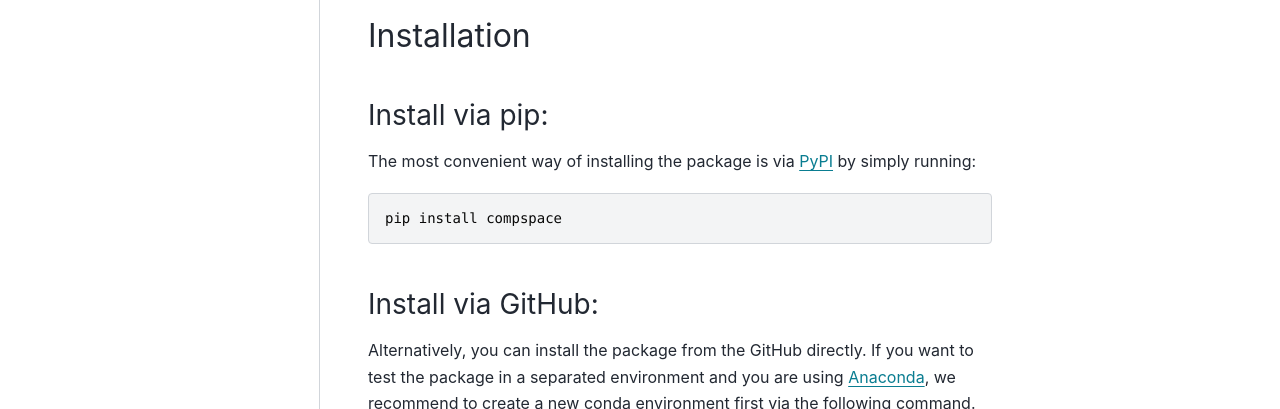
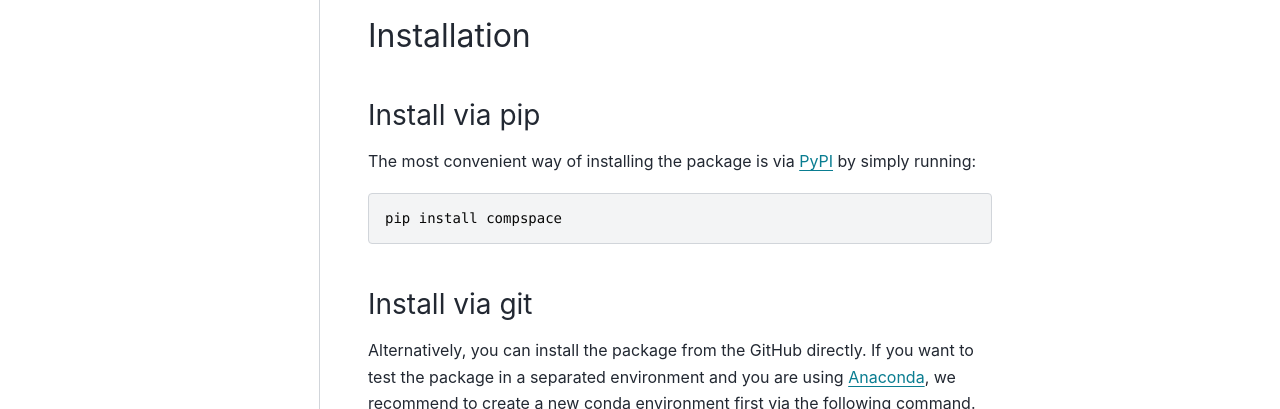
Before and after one commit to felixthln/compspace, a Sphinx documentation site: the page built from docs/source/getting_started/installation.rst, in a window 1280 px wide and 900 px high. Shown: the part 288-697 px from the top of the window. Built offline with Sphinx 7.4.7 and the PyData theme 0.15.4, drawn with Linux system fonts in a browser that asks for light colours; pages that are not in the unit, such as notebooks, are missing from menus.

Commit message:
Updates to the tutorials part of the documentation

```diff
--- a/docs/requirements.txt
+++ b/docs/requirements.txt
@@ -7,3 +7,4 @@
 # In order to use the autodoc feature, import the same packages needed for the package
 matplotlib
 pandas
+numpy
--- a/docs/source/conf.py
+++ b/docs/source/conf.py
@@ -54,4 +54,4 @@
 # When generating the documentation automatically, generate the order of the method descriptions based on the source
 autodoc_member_order = 'bysource'
 # Disable the execution of the notebooks as they cannot be run by readthedocs
-nbsphinx_execute = 'never'
+# nbsphinx_execute = 'never'
--- a/docs/source/getting_started/installation.rst
+++ b/docs/source/getting_started/installation.rst
@@ -6,7 +6,7 @@
 Installation
 ------------
 
-Install via pip:
+Install via pip
 ~~~~~~~~~~~~~~~~
 
 The most convenient way of installing the package is via `PyPI <https://pypi.org/project/compspace/>`_ by simply running:
@@ -15,7 +15,7 @@
 
    pip install compspace
 
-Install via GitHub:
+Install via git
 ~~~~~~~~~~~~~~~~~~~
 
 Alternatively, you can install the package from the GitHub directly. If you want to test the package in a separated
--- a/docs/source/user_guide/index.rst
+++ b/docs/source/user_guide/index.rst
@@ -4,6 +4,6 @@
 This section contains practical guides in how to use the package.
 
 .. toctree::
-   single_cathode_system
-   multi_cathode_system
+   2d_plots
+   3d_plots
    subclassing
```
Also changed, not shown: docs/source/user_guide/2d_plots.ipynb, 1 other file.
